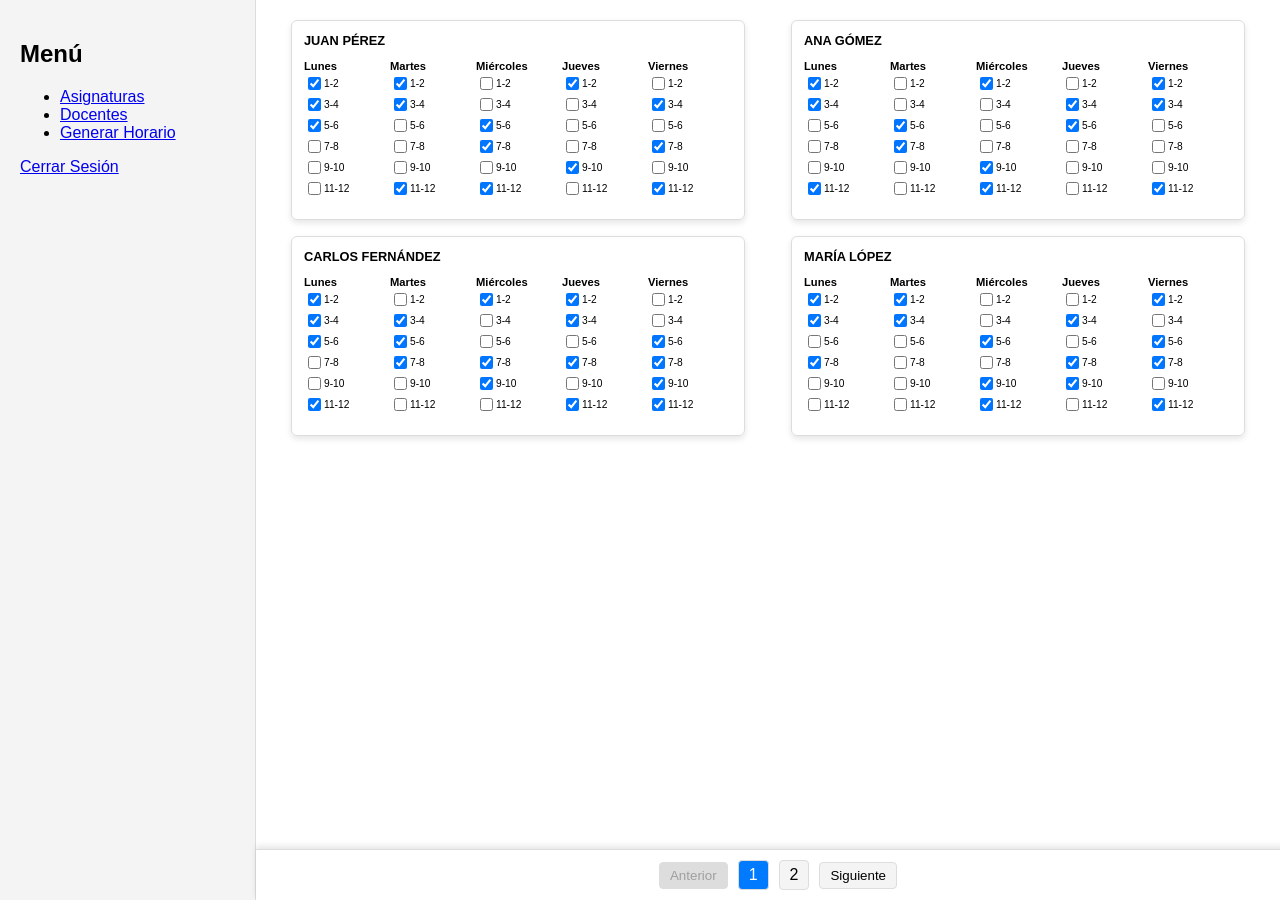
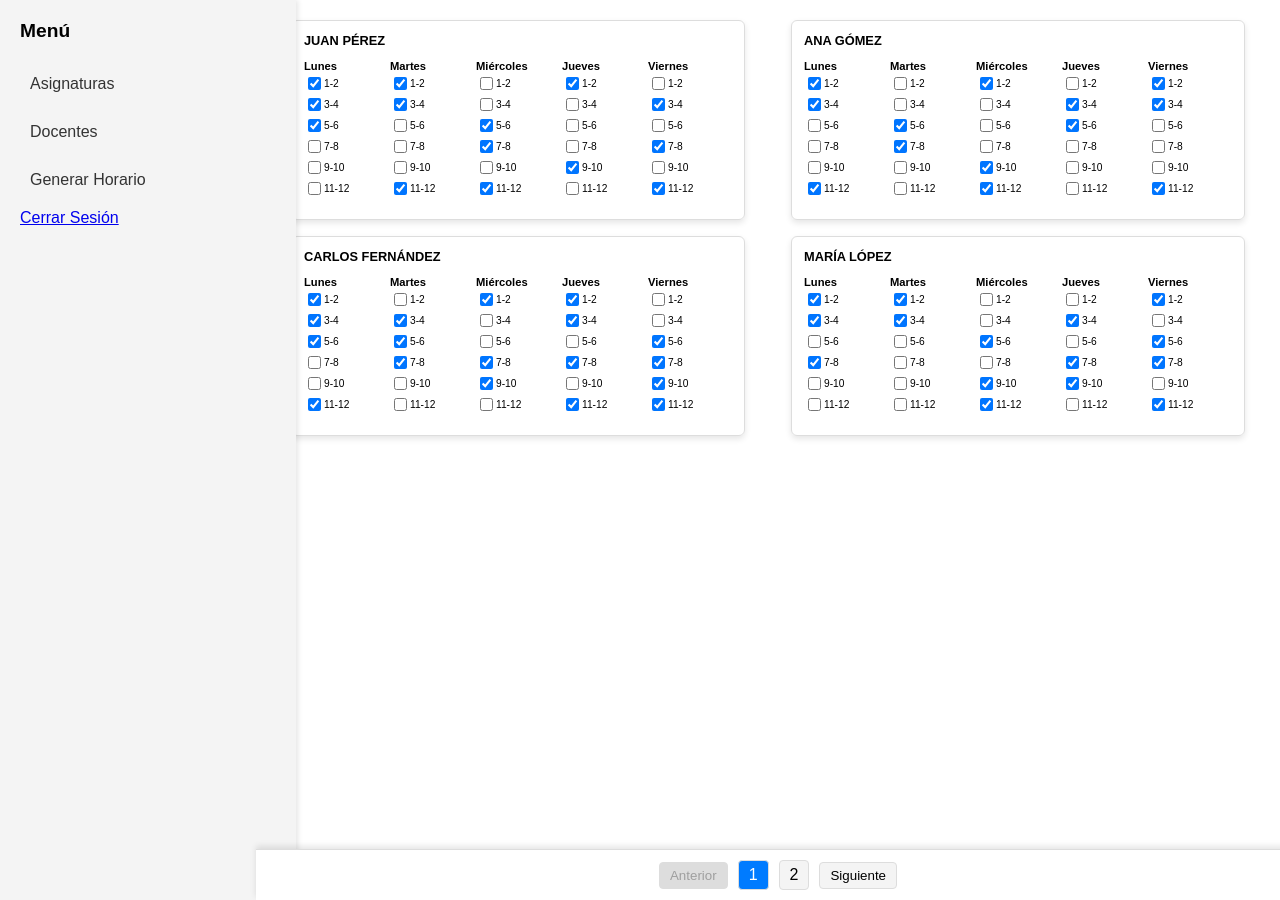
Before and after one commit to conirarra/ProjectoTesisExterna, a Flask app: page /docentes in a window 1280 px wide. Run offline with Flask 3, Linux system fonts and the light colour scheme.

Commit message:
Styled docentes.html sidebar just as asignaturas.html sidebar

```diff
--- a/templates/docentes.html
+++ b/templates/docentes.html
@@ -14,15 +14,40 @@
             flex-direction: column;
         }
         .sidebar {
+            width: 20%;
+            background-color: #f4f4f4;
+            height: 100%;
             position: fixed;
             top: 0;
             left: 0;
-            width: 20%;
-            height: 100vh;
-            background-color: #f4f4f4;
+            display: flex;
+            flex-direction: column;
             padding: 20px;
-            box-sizing: border-box;
-            border-right: 1px solid #ddd;
+            box-shadow: 2px 0 5px rgba(0,0,0,0.1);
+        }
+        .sidebar h1 {
+            font-size: 1.2em;
+            margin-top: 0;
+        }
+        .sidebar ul {
+            list-style: none;
+            padding: 0;
+            margin: 0;
+        }
+        .sidebar ul li {
+            margin: 10px 0;
+        }
+        .sidebar ul li a {
+            text-decoration: none;
+            color: #333;
+            font-size: 1em;
+            display: block;
+            padding: 10px;
+            border-radius: 4px;
+            transition: background-color 0.3s;
+        }
+        .sidebar ul li a:hover {
+            background-color: #ddd;
         }
         .content {
             margin-left: 20%;
@@ -109,7 +134,7 @@
 </head>
 <body>
     <div class="sidebar">
-        <h2>Menú</h2>
+        <h1>Menú</h1>
         <ul>
             <li><a href="{{ url_for('asignaturas') }}">Asignaturas</a></li>
             <li><a href="{{ url_for('docentes') }}">Docentes</a></li>
```
